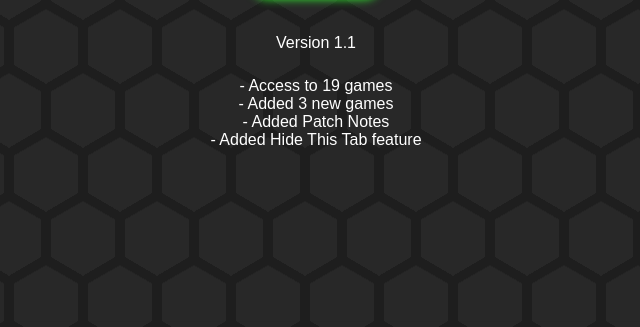
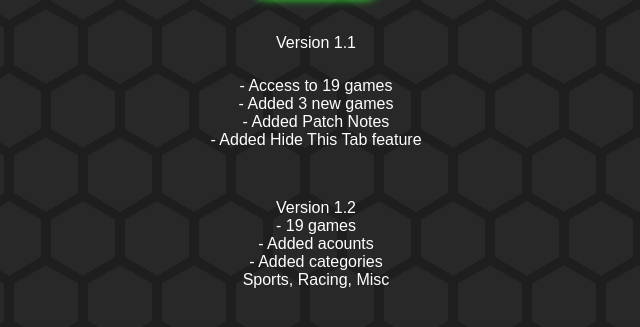
Before and after one commit to rydrweb/notes, a plain HTML site: page index.html in a window 1280 px wide. Shown: the part 191-518 px from the top of the page, without its empty margins (324-964 px from the left). Drawn offline with Linux system fonts and the light colour scheme.

Commit message:
Update index.html

```diff
--- a/index.html
+++ b/index.html
@@ -84,6 +84,11 @@
         <p>- Added 3 new games</p>
         <p>- Added Patch Notes</p>
         <p>- Added Hide This Tab feature</p>
+        <p style="margin-top: 50px;">Version 1.2</p>
+        <p>- 19 games</p>
+        <p>- Added acounts</p>
+        <p>- Added categories</p>
+        <p>Sports, Racing, Misc</p>
     </div>
 </body>
 
```
